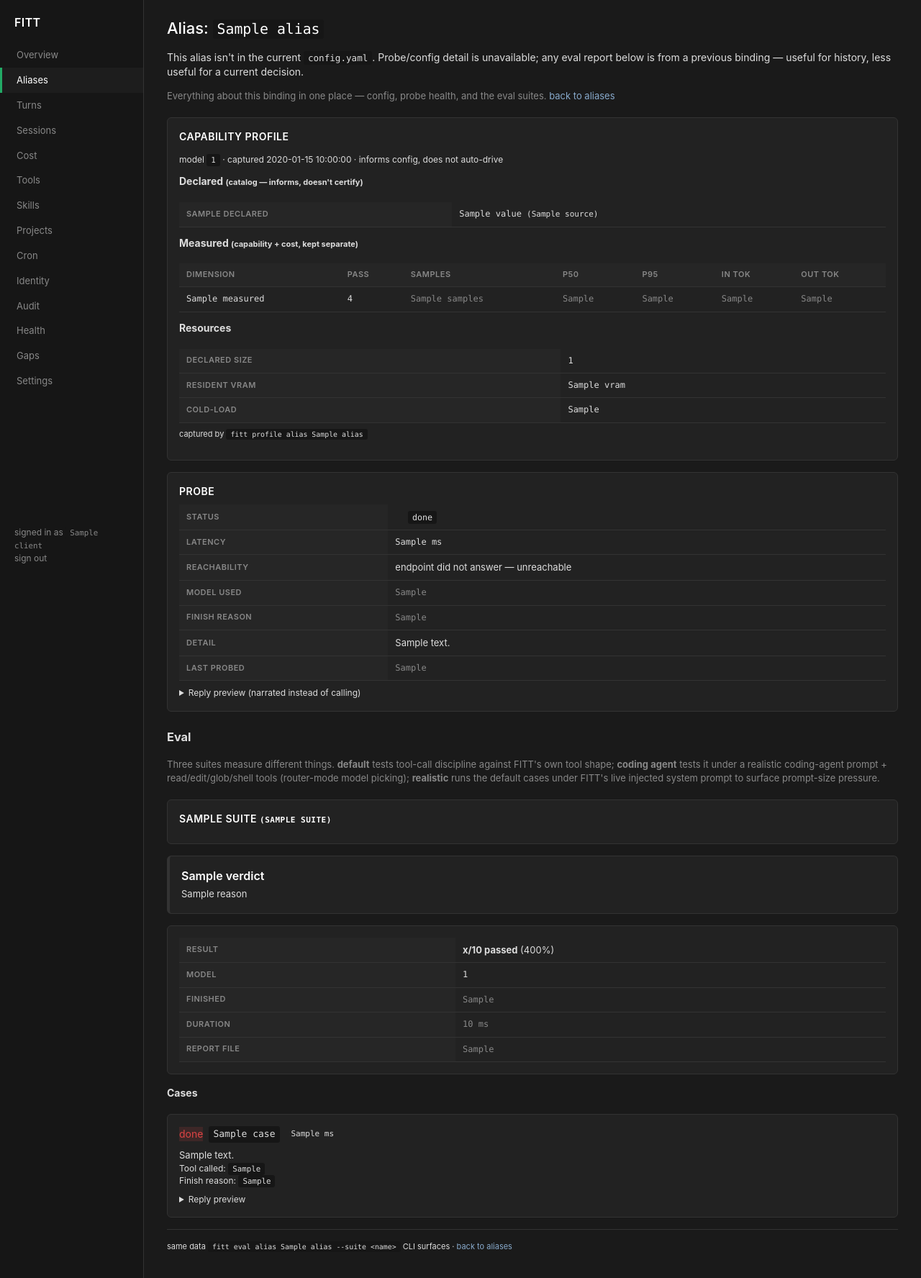
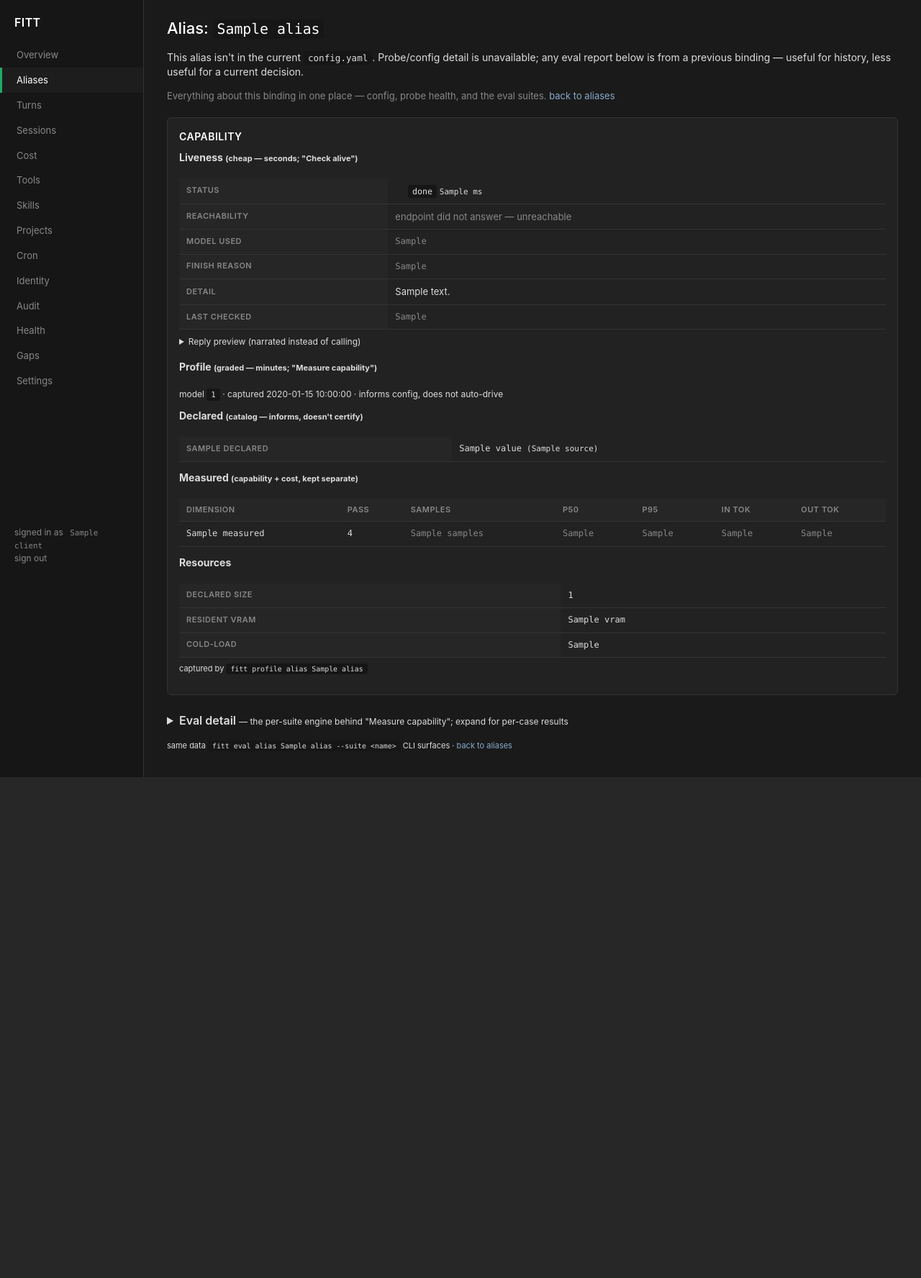
Before and after one commit to qam4/fitt, a Python web app: template gateway/src/gateway/dashboard/templates/alias_page.html in a window 1280 px wide. Shown: the whole page at 72% size. After the commit the page ends 1080 px from the top, so only its background shows below. Run offline with Jinja, Linux system fonts and the light colour scheme; the template is opened without the code that fills it: most values are stand-ins (such as "Sample title", 1, 10 or a date in 2020).

Commit message:
Consolidate the capability surface + tier actions (phase 12.5b)
Reshape the per-alias page into one Capability surface with
cost-tiered actions, so a routine liveness check never drags in
the minutes-long measurement engine.

- One Capability card: Liveness subsection (folds in the former
  standalone probe card, "cheap - seconds") + Profile subsection
  ("graded - minutes"), declared/measured/resources tables, two
  buttons (Check alive / Measure capability) with cost affordances.
- Cheap "Check alive" runs only the probe (+ reachability ping on
  timeout); dispatches no eval/profile work (Property 1).
- Demote the three eval suites behind an Eval-detail disclosure;
  each keeps its advanced single-suite run button.
- Per-cadence freshness: profile stale past 14d, liveness stale
  past 24h, independent thresholds, badge without hiding the read.

Tasks 6-9, 11 done; task 10 (single-run engine) deferred per
design Decision 3 staging (cross-ref BACKLOG measurement-sinks).

Tests: 4 new/updated dashboard tests (consolidated surface,
cheap-action isolation, profile-stale, liveness-stale).
Verified: gateway 1673 passed/8 skipped, telegram-bot 199 passed;
ruff format+check + mypy clean both packages.

```diff
--- a/gateway/src/gateway/dashboard/templates/alias_page.html
+++ b/gateway/src/gateway/dashboard/templates/alias_page.html
@@ -1,13 +1,14 @@
-{# Unified per-alias page (Phase 7.6 Decision 6).
+{# Unified per-alias page (Phase 7.6 Decision 6; consolidated 12.5b).
 
    One destination for "tell me about this binding": config +
-   endpoint + "shares with", the full probe detail (status,
-   latency, reachability verdict, narrated-reply preview), the
-   three eval suites (absorbing the former F18 eval view), the
-   context window, and the 24h dispatch count.
-
-   Action buttons: per-suite "run eval" and a per-alias
-   "re-probe this alias".
+   endpoint + "shares with", then one Capability surface with
+   cost-tiered actions — a cheap "Check alive" (reachability +
+   probe, the Liveness subsection) and a heavy "Measure
+   capability" (the eval engine + plan-election -> the Profile
+   subsection: declared facts + measured grades + freshness).
+   The per-suite eval detail sits behind a disclosure (the
+   engine behind "Measure"), the context window, and the 24h
+   dispatch count.
 #}
 {% extends "base.html" %}
 {% set nav_active = "aliases" %}
@@ -67,8 +68,14 @@
 {# ---------------------------------------------------------- capability profile #}
 <div class="card">
   <div style="display: flex; align-items: center; gap: 12px; margin-bottom: 8px;">
-    <h3 style="margin: 0; flex-grow: 1;">Capability profile</h3>
+    <h3 style="margin: 0; flex-grow: 1;">Capability</h3>
     {% if alias_known %}
+    <form method="post" action="/dashboard/actions/reprobe-alias" style="display: inline;">
+      <input type="hidden" name="csrf_token" value="{{ csrf_token }}">
+      <input type="hidden" name="alias" value="{{ alias }}">
+      <button type="submit" style="font-size: 11px; padding: 2px 8px;"
+              title="Reachability + one tool-call probe — a few seconds. Runs no eval/profile.">Check alive</button>
+    </form>
     <form method="post" action="/dashboard/actions/profile-alias" style="display: inline;">
       <input type="hidden" name="csrf_token" value="{{ csrf_token }}">
       <input type="hidden" name="alias" value="{{ alias }}">
@@ -76,9 +83,53 @@
     </form>
     {% endif %}
   </div>
+
+  {# Liveness — the cheap tier ("Check alive": reachability + probe) #}
+  <h4 style="margin-top: 4px;">Liveness
+    <span class="dim" style="font-size: 11px;">(cheap — seconds; "Check alive")</span>
+  </h4>
+  {% if probe %}
+  <table>
+    <tbody>
+      <tr>
+        <th class="right">Status</th>
+        <td><span class="pip pip-{{ probe.pip }}"></span> <code>{{ probe.status }}</code>
+          <span class="dim mono" style="font-size: 11px;">{{ probe.latency_ms }} ms</span>
+        </td>
+      </tr>
+      {% if probe.reachable is not none %}
+      <tr><th class="right">Reachability</th>
+        <td class="dim">{% if probe.reachable %}endpoint answered the ping — reachable{% else %}endpoint did not answer — unreachable{% endif %}</td>
+      </tr>
+      {% endif %}
+      {% if probe.model_used %}<tr><th class="right">Model used</th><td class="mono dim">{{ probe.model_used }}</td></tr>{% endif %}
+      {% if probe.finish_reason %}<tr><th class="right">Finish reason</th><td class="mono dim">{{ probe.finish_reason }}</td></tr>{% endif %}
+      <tr><th class="right">Detail</th><td>{{ probe.detail }}</td></tr>
+      {% if probe_ran_at_human %}<tr><th class="right">Last checked</th><td class="mono dim">{{ probe_ran_at_human }}{% if probe_stale %} <span class="badge-warn">stale</span>{% endif %}</td></tr>{% endif %}
+    </tbody>
+  </table>
+  {% if probe.reply_preview %}
+  <details style="margin-top: 8px;">
+    <summary class="dim" style="font-size: 12px;">Reply preview (narrated instead of calling)</summary>
+    <pre class="eval-reply-preview">{{ probe.reply_preview }}</pre>
+  </details>
+  {% endif %}
+  {% else %}
+  <div class="empty">
+    Not checked yet. Click <strong>Check alive</strong> above (reachability
+    + one tool-call probe), or re-probe all from the
+    <a href="/dashboard/aliases">aliases tab</a>.
+  </div>
+  {% endif %}
+
+  {# Profile — the graded tier ("Measure capability": suites + plan-election) #}
+  <h4 style="margin-top: 16px;">Profile
+    <span class="dim" style="font-size: 11px;">(graded — minutes; "Measure capability")</span>
+  </h4>
   {% if profile %}
   <p class="dim" style="font-size: 12px;">
     model <code>{{ profile.model_id or "?" }}</code> · captured {{ profile.captured_at }}
+    {% if profile.stale %}<span class="badge-warn">stale</span>{% endif %}
     · informs config, does not auto-drive
   </p>
   {% if profile.declared %}
@@ -144,72 +195,13 @@
   {% endif %}
 </div>
 
-{# ---------------------------------------------------------- probe #}
-<div class="card">
-  <div style="display: flex; align-items: center; gap: 12px; margin-bottom: 8px;">
-    <h3 style="margin: 0; flex-grow: 1;">Probe</h3>
-    {% if alias_known %}
-    <form method="post" action="/dashboard/actions/reprobe-alias" style="display: inline;">
-      <input type="hidden" name="csrf_token" value="{{ csrf_token }}">
-      <input type="hidden" name="alias" value="{{ alias }}">
-      <button type="submit" style="font-size: 11px; padding: 2px 8px;"
-              title="Re-run the tool-call probe for just this alias (~5-15s)">
-        re-probe this alias
-      </button>
-    </form>
-    {% endif %}
-  </div>
-  {% if probe %}
-  <table>
-    <tbody>
-      <tr>
-        <th class="right">Status</th>
-        <td>
-          <span class="pip pip-{{ probe.pip }}"></span>
-          <code>{{ probe.status }}</code>
-        </td>
-      </tr>
-      <tr><th class="right">Latency</th><td class="mono">{{ probe.latency_ms }} ms</td></tr>
-      {% if probe.reachable is not none %}
-      <tr>
-        <th class="right">Reachability</th>
-        <td>
-          {% if probe.reachable %}
-          <span class="dim">endpoint answered the reachability ping — reachable</span>
-          {% else %}
-          <span class="dim">endpoint did not answer — unreachable</span>
-          {% endif %}
-        </td>
-      </tr>
-      {% endif %}
-      {% if probe.model_used %}
-      <tr><th class="right">Model used</th><td class="mono dim">{{ probe.model_used }}</td></tr>
-      {% endif %}
-      {% if probe.finish_reason %}
-      <tr><th class="right">Finish reason</th><td class="mono dim">{{ probe.finish_reason }}</td></tr>
-      {% endif %}
-      <tr><th class="right">Detail</th><td>{{ probe.detail }}</td></tr>
-      {% if probe_ran_at_human %}
-      <tr><th class="right">Last probed</th><td class="mono dim">{{ probe_ran_at_human }}</td></tr>
-      {% endif %}
-    </tbody>
-  </table>
-  {% if probe.reply_preview %}
-  <details style="margin-top: 8px;">
-    <summary class="dim" style="font-size: 12px;">Reply preview (narrated instead of calling)</summary>
-    <pre class="eval-reply-preview">{{ probe.reply_preview }}</pre>
-  </details>
-  {% endif %}
-  {% else %}
-  <div class="empty">
-    Not probed yet. Click "re-probe this alias" above, or
-    re-probe all from the <a href="/dashboard/aliases">aliases tab</a>.
-  </div>
-  {% endif %}
-</div>
+{# probe detail is folded into the Capability card's Liveness subsection (12.5b) #}
 
-{# ---------------------------------------------------------- eval (absorbed F18) #}
-<h3 id="eval" style="margin-top: 24px;">Eval</h3>
+{# --------------------------------------- eval detail (the measurement engine) #}
+<details id="eval" style="margin-top: 24px;">
+  <summary style="cursor: pointer; font-size: 16px; font-weight: 600;">Eval detail
+    <span class="dim" style="font-size: 12px; font-weight: 400;">— the per-suite engine behind "Measure capability"; expand for per-case results</span>
+  </summary>
 <p class="tagline">
   Three suites measure different things. <strong>default</strong>
   tests tool-call discipline against FITT's own tool shape;
@@ -311,6 +303,7 @@
 
 <hr>
 {% endfor %}
+</details>
 
 <p class="dim" style="font-size: 11px; margin-top: 16px;">
   same data <code>fitt eval alias {{ alias }} --suite &lt;name&gt;</code> CLI surfaces ·
```
Also changed, not shown: gateway/src/gateway/dashboard/views.py (+22 -0 lines), gateway/tests/test_dashboard_views.py (+140 -0 lines), .kiro/specs/phase12.5-capability-surface/tasks.md, 1 other file.
